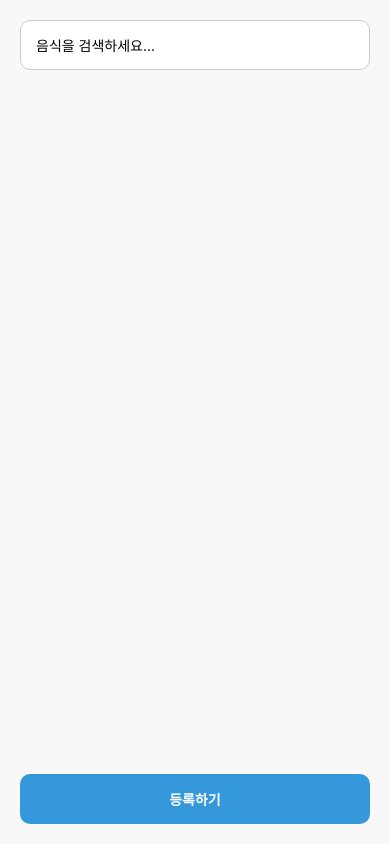
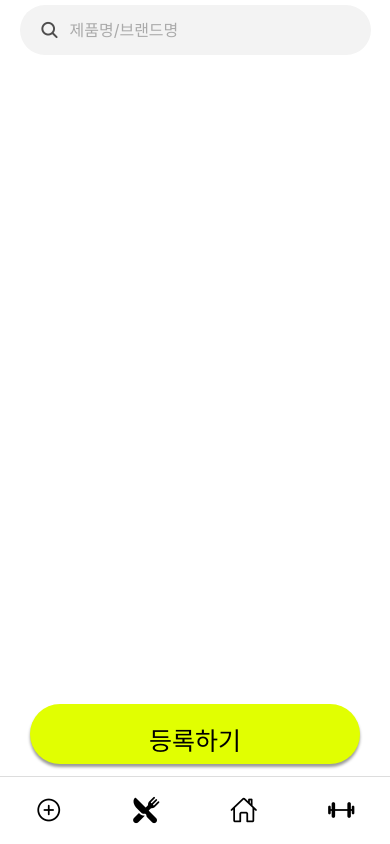
Before and after one commit to 25-capstone-team-breakthrough/food-runner-mobile-fe, a React Native app in the folder foodRunner/: screen /VitaminRegistion in a window 390 px wide. Built offline with nearby package versions, Linux system fonts and the light colour scheme.

Commit message:
영양소 등록 페이지 완성

```diff
--- a/foodRunner/screens/DietRegistrationScreen.js
+++ b/foodRunner/screens/DietRegistrationScreen.js
@@ -2,7 +2,6 @@ import React, { useState } from "react";
 import {
   View,
   Text,
-  TextInput,
   TouchableOpacity,
   FlatList,
   SafeAreaView,
@@ -76,6 +75,8 @@ const FoodSearchScreen = () => {
   const navigation = useNavigation();
   const [searchText, setSearchText] = useState("");
   const [filteredItems, setFilteredItems] = useState([]);
+  const [selectedItem, setSelectedItem] = useState(null);
+
 
   // 🔹 검색어 변경 시 필터링
   const handleSearch = (text) => {
@@ -101,35 +102,58 @@ const FoodSearchScreen = () => {
         />
       </View>
 
-      <Text style={styles.searchMountText}>조회결과 124개</Text>
-
-      {/* 🔹 검색 결과 리스트 */}
+        {filteredItems.length > 0 ? (
+        <>
+          <Text style={styles.searchMountText}>
+            검색결과 {filteredItems.length}개
+          </Text>
           <FlatList
             data={filteredItems}
             keyExtractor={(item) => item.id.toString()}
             renderItem={({ item }) => (
-          <View style={styles.resultItem}>
+              <TouchableOpacity
+                onPress={() => {
+                  if (selectedItem?.id === item.id) {
+                    setSelectedItem(null);
+                  } else {
+                    setSelectedItem(item);
+                  }
+                }}
+                style={[
+                  styles.resultItem,
+                  selectedItem?.id === item.id && styles.selectedItem,
+                ]}
+              >
                 <View style={{ flexDirection: "row", alignItems: "center" }}>
-              <Image
-                source={item.image}
-                style={styles.itemImage}
-              />
-              <View style={{ marginLeft: 15 }}>
+                  <Image source={item.image} style={styles.itemImage} />
+                  <View style={styles.threeText}>
                     <Text style={styles.itemName}>{item.name}</Text>
                     <Text style={styles.itemBrand}>{item.brand}</Text>
                     <Text style={styles.itemKcal}>{item.kcal} kcal</Text>
                   </View>
                 </View>
-            <View style={styles.separator}></View>
-          </View>
+              </TouchableOpacity>
+            )}
+            contentContainerStyle={{ paddingHorizontal: 30 }}
+          />
+        </>
+      ) : (
+        searchText.length > 0 && (
+          <Text style={styles.searchMountText}>검색 결과가 없습니다</Text>
+        )
       )}
 
-        contentContainerStyle={{ paddingHorizontal: 30 }}
-      />
 
       {/* 🔹 등록하기 버튼 */}
-      <RegisterButton onPress={() => navigation.goBack()} />
-
+      <RegisterButton
+        onPress={() => {
+          if (selectedItem) {
+            navigation.navigate("NutritionMain", { selectedItem });
+          } else {
+            alert("음식을 선택해주세요!");
+          }
+        }}
+      />
       <BottomNavigation />
     </SafeAreaView>
   );
@@ -155,14 +179,23 @@ const styles = {
   },
   resultItem: {
     backgroundColor: "white",
-    borderRadius: 10,
-    elevation: 3,
+    borderRadius: 3,
+    paddingVertical: 20,
+    borderBottomWidth: 1,
+    borderBottomColor: "#ccc",
+  },
+  selectedItem: {
+    backgroundColor: "rgba(217, 217, 217, 0.4)",
   },
   itemImage: {
     width: 100,
     height: 100,
     borderRadius: 5,
     marginLeft: 20,
+  },
+  threeText: {
+    marginLeft: 15,
+    gap: 5,
   },
   itemName: {
     fontSize: 20,
@@ -179,19 +212,6 @@ const styles = {
     color: "#898989",
     marginTop: 4,
   },
-  separator: {
-    height: 1,
-    backgroundColor: "#ccc",
-    marginVertical: 20,
-    marginHorizontal: 10,
-  },
-  registerButton: {
-    marginTop: 20,
-    backgroundColor: "#3498db",
-    padding: 15,
-    alignItems: "center",
-    borderRadius: 10,
-  },
 };
 
 export default FoodSearchScreen;
--- a/foodRunner/screens/NutritionMainScreen.js
+++ b/foodRunner/screens/NutritionMainScreen.js
@@ -17,13 +17,19 @@ import { useNavigation } from "@react-navigation/native";
 import { LinearGradient } from "expo-linear-gradient";
 import Svg, { Path } from "react-native-svg";
 import { Ionicons, MaterialCommunityIcons, FontAwesome } from '@expo/vector-icons';
+import { useRoute } from "@react-navigation/native";
 // import { Home, User, Settings } from "lucide-react";
 
 
 const screenWidth = Dimensions.get("window").width;
 
+
 // 반달형 그래프용 함수
 const describeArc = (x, y, radius, startAngle, endAngle) => {
+
+  const route = useRoute();
+  const selectedItemFromRoute = route.params?.selectedItem;
+
   const polarToCartesian = (centerX, centerY, radius, angleInDegrees) => {
     const angleInRadians = (angleInDegrees * Math.PI) / 180.0;
     return {
@@ -86,6 +92,10 @@ const HalfCircleChart = ({ progress = 0.9, size = 180, strokeWidth = 20 }) => {
 
 const NutritionMainScreen = () => {
   const navigation = useNavigation();
+  const route = useRoute();
+  const selectedItemFromRoute = route.params?.selectedItem;
+  const selectedSupplementFromRoute = route.params?.selectedsupplementItem;
+
   const [currentPage, setCurrentPage] = useState(0);
   const dailyCalories = 2000;
   const consumedCalories = 1800;
@@ -97,36 +107,48 @@ const NutritionMainScreen = () => {
     { name: "지방", status: "부족", amount: "0g", color: "gray" },
   ];
 
-  const meals = [
-    { id: 1, name: "스파게티", image: require("../assets/dobuScb.png") },
-    { id: 2, name: "스파게티", image: require("../assets/salad.png") },
-    { id: 3, name: "스파게티", image: require("../assets/salmonAvocado.png") },
-    { id: 4, name: "스파게티", image: require("../assets/dobuScb.png") },
-    { id: 5, name: "스파게티", image: require("../assets/salad.png") },
-    { id: 6, name: "스파게티", image: require("../assets/salmonAvocado.png") },
-  ];
+  const [dietImages, setDietImages] = useState([]);
+  const [supplementImages, setSupplementImages] = useState([]);
 
   useEffect(() => {
     (async () => {
-      const { status } = await ImagePicker.requestMediaLibraryPermissionsAsync();
-      const { status: cameraStatus } = await ImagePicker.requestCameraPermissionsAsync();
-      if (cameraStatus !== "granted" || status !== "granted") {
+
+      const galleryPermission = await ImagePicker.requestMediaLibraryPermissionsAsync();
+      const cameraPermission = await ImagePicker.requestCameraPermissionsAsync();
+
+      if (
+        galleryPermission.status !== "granted" ||
+        cameraPermission.status !== "granted"
+      ) {
         Alert.alert("권한 필요", "카메라 및 갤러리 접근을 허용해주세요.");
+        return;
+      }
+
+      if (selectedItemFromRoute?.image) {
+        setDietImages((prev) => [...prev, selectedItemFromRoute.image]);
+      }
+
+      if (selectedSupplementFromRoute?.image) {
+        setSupplementImages((prev) => [...prev, selectedSupplementFromRoute.image]);
       }
     })();
-  }, []);
+  }, [selectedItemFromRoute, selectedSupplementFromRoute]);
+
+
 
   const openCamera = async () => {
     const result = await ImagePicker.launchCameraAsync({ allowsEditing: true, quality: 1 });
     if (!result.canceled && result.assets?.length > 0) {
-      console.log("Captured Image:", result.assets[0].uri);
+      const uri = result.assets[0].uri;
+      setDietImages((prev) => [...prev, { uri }]);
     }
   };
 
   const openGallery = async () => {
     const result = await ImagePicker.launchImageLibraryAsync({ allowsEditing: true, quality: 1 });
     if (!result.canceled && result.assets?.length > 0) {
-      console.log("Selected Image:", result.assets[0].uri);
+      const uri = result.assets[0].uri;
+      setDietImages((prev) => [...prev, { uri }]);
     }
   };
 
@@ -223,33 +245,34 @@ const NutritionMainScreen = () => {
         </View>
 
         <Text style={styles.photoText}>식사</Text>
-
+        {/* 나중에 식단사진 넣을때 id로 넣어야 됨.  */}
         <FlatList
-          data={meals}
+          data={dietImages}
           style={styles.mealList}
-          keyExtractor={(item) => item.id.toString()}
+          keyExtractor={(_, index) => index.toString()}
           horizontal
           showsHorizontalScrollIndicator={false}
+          contentContainerStyle={{ justifyContent: 'center', alignItems: 'center' }}
           renderItem={({ item }) => (
             <View style={styles.mealList}>
-              <Image source={item.image} style={styles.mealPhoto} />
-              {/* <Text>{item.name}</Text> */}
+              <Image source={item} style={styles.mealPhoto}/>
             </View>
           )}
         />
 
+
         <View style={styles.photoSeparator} />
         <Text style={styles.photoText}>영양제</Text>
         <FlatList
-          data={meals}
+          data={supplementImages}
           style={styles.mealList}
-          keyExtractor={(item) => item.id.toString()}
+          keyExtractor={(_, index) => index.toString()}
           horizontal
           showsHorizontalScrollIndicator={false}
+          contentContainerStyle={{ justifyContent: 'center', alignItems: 'center' }}
           renderItem={({ item }) => (
             <View style={styles.mealList}>
-              <Image source={item.image} style={styles.mealPhoto} />
-              {/* <Text>{item.name}</Text> */}
+              <Image source={item} style={styles.mealPhoto} />
             </View>
           )}
         />
@@ -352,7 +375,7 @@ const styles = {
   },
   mealList: {
     marginTop: 5,
-    marginLeft: 8,
+    marginLeft: 18,
     marginRight: 8,
   },
   mealPhoto: {
--- a/foodRunner/screens/VitaminRegistrationScreen.js
+++ b/foodRunner/screens/VitaminRegistrationScreen.js
@@ -2,32 +2,45 @@ import React, { useState } from "react";
 import {
   View,
   Text,
-  TextInput,
   TouchableOpacity,
   FlatList,
   SafeAreaView,
+  Image,
 } from "react-native";
 import { useNavigation } from "@react-navigation/native";
+import RegisterButton from "../components/RegisterButton";
+import SearchBar from "../components/SearchBar";
+import BottomNavigation from "../components/BottomNavigation";
 
-const foodItems = [
-  { id: 1, name: "사과" },
-  { id: 2, name: "바나나" },
-  { id: 3, name: "오렌지" },
-  { id: 4, name: "김치" },
-  { id: 5, name: "된장찌개" },
+const supplementItems = [
+  {
+    id: 1,
+    name: "알티지 오메가",
+    brand: "종근당",
+    nutrients: "오메가 3, 비타민 D",
+    image: require("../assets/omega.png"),
+  },
+  {
+    id: 2,
+    name: "종근당 비타민C 1000",
+    brand: "종근당",
+    nutrients: "비타민 C",
+    image: require("../assets/vitamin.png"),
+  }
 ];
 
 const FoodSearchScreen = () => {
   const navigation = useNavigation();
   const [searchText, setSearchText] = useState("");
   const [filteredItems, setFilteredItems] = useState([]);
+  const [selectedsupplementItem, setSelectedsupplementItem] = useState(null);
 
   // 🔹 검색어 변경 시 필터링
   const handleSearch = (text) => {
     setSearchText(text);
     if (text.length > 0) {
-      const results = foodItems.filter((item) =>
-        item.name.includes(text)
+      const results = supplementItems.filter((item) =>
+        item.name.includes(text) || item.brand.includes(text)
       );
       setFilteredItems(results);
     } else {
@@ -38,15 +51,14 @@ const FoodSearchScreen = () => {
   return (
     <SafeAreaView style={styles.container}>
       {/* 🔹 검색창 */}
-      <TextInput
-        style={styles.searchInput}
-        placeholder="음식을 검색하세요..."
-        value={searchText}
-        onChangeText={handleSearch}
-      />
+      <View style={styles.searchBar}>
+        <SearchBar value={searchText} onChangeText={handleSearch}
+          placeholder="제품명/브랜드명"
+        />
+      </View>
 
       {/* 🔹 검색 결과 리스트 */}
-      <FlatList
+      {/* <FlatList
         data={filteredItems}
         keyExtractor={(item) => item.id.toString()}
         renderItem={({ item }) => (
@@ -54,12 +66,60 @@ const FoodSearchScreen = () => {
             <Text>{item.name}</Text>
           </View>
         )}
-      />
+      /> */}
+
+      {filteredItems.length > 0 ? (
+        <>
+          <Text style={styles.searchMountText}>
+            검색결과 {filteredItems.length}개
+          </Text>
+          <FlatList
+            data={filteredItems}
+            keyExtractor={(item) => item.id.toString()}
+            renderItem={({ item }) => (
+              <TouchableOpacity
+                onPress={() => {
+                  if (selectedsupplementItem?.id === item.id) {
+                    setSelectedsupplementItem(null);
+                  } else {
+                    setSelectedsupplementItem(item);
+                  }
+                }}
+                style={[
+                  styles.resultItem,
+                  selectedsupplementItem?.id === item.id && styles.selectedsupplementItem,
+                ]}
+              >
+                <View style={{ flexDirection: "row", alignItems: "center" }}>
+                  <Image source={item.image} style={styles.itemImage} />
+                  <View style={styles.threeText}>
+                    <Text style={styles.itemName}>{item.name}</Text>
+                    <Text style={styles.itemBrand}>{item.brand}</Text>
+                    <Text style={styles.itemNutrient}>{item.nutrients}</Text>
+                  </View>
+                </View>
+              </TouchableOpacity>
+            )}
+            contentContainerStyle={{ paddingHorizontal: 30 }}
+          />
+        </>
+      ) : (
+        searchText.length > 0 && (
+          <Text style={styles.searchMountText}>검색 결과가 없습니다</Text>
+        )
+      )}
 
       {/* 🔹 등록하기 버튼 */}
-      <TouchableOpacity style={styles.registerButton} onPress={() => navigation.goBack()}>
-        <Text style={{ color: "white", fontWeight: "bold" }}>등록하기</Text>
-      </TouchableOpacity>
+      <RegisterButton
+        onPress={() => {
+          if (selectedsupplementItem) {
+            navigation.navigate("NutritionMain", { selectedsupplementItem });
+          } else {
+            alert("영양제를 선택해주세요!");
+          }
+        }}
+      />
+      <BottomNavigation />
     </SafeAreaView>
   );
 };
@@ -67,33 +127,53 @@ const FoodSearchScreen = () => {
 const styles = {
   container: {
     flex: 1,
-    padding: 20,
-    backgroundColor: "#F8F8F8",
+    backgroundColor: "#fff",
   },
-  searchInput: {
-    height: 50,
-    borderColor: "#ccc",
-    borderWidth: 1,
-    borderRadius: 10,
-    paddingHorizontal: 15,
-    backgroundColor: "white",
+  searchBar: {
+    alignItems: "center",
+  },
+  searchMountText: {
+    fontSize: 16,
+    fontWeight: "400",
+    color: "#000000",
+    paddingTop: 30,
+    paddingBottom: 15,
+    paddingHorizontal: 40,
   },
   resultItem: {
-    padding: 15,
     backgroundColor: "white",
-    borderRadius: 10,
-    marginTop: 10,
-    shadowColor: "#000",
-    shadowOpacity: 0.1,
-    shadowRadius: 5,
-    elevation: 3,
+    borderRadius: 3,
+    paddingVertical: 20,
+    borderBottomWidth: 1,
+    borderBottomColor: "#ccc",
   },
-  registerButton: {
-    marginTop: 20,
-    backgroundColor: "#3498db",
-    padding: 15,
-    alignItems: "center",
-    borderRadius: 10,
+  selectedsupplementItem: {
+    backgroundColor: "rgba(217, 217, 217, 0.4)",
+  },
+  itemImage: {
+    width: 100,
+    height: 100,
+    borderRadius: 5,
+    marginLeft: 20,
+  },
+  threeText: {
+    marginLeft: 15,
+    gap: 5,
+  },
+  itemName: {
+    fontSize: 20,
+    fontWeight: "500",
+    color: "#000",
+  },
+  itemBrand: {
+    fontSize: 16,
+    color: "#898989",
+    marginTop: 4,
+  },
+  itemNutrient: {
+    fontSize: 14,
+    color: "#898989",
+    marginTop: 4,
   },
 };
 
```
Also changed, not shown: foodRunner/assets/vitamin.png (added), 1 other file (tests, documents, lock files or other folders). Lines whose indentation alone changed are shown as unchanged.
